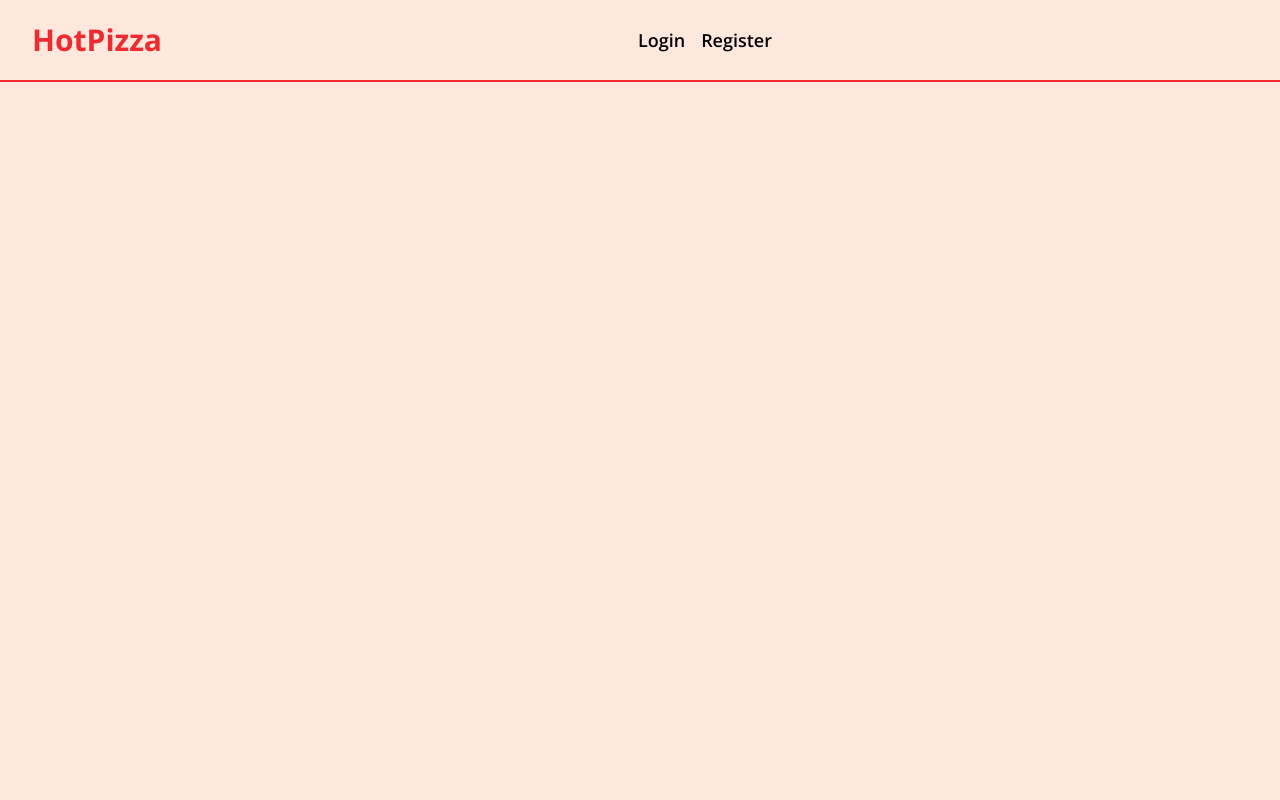
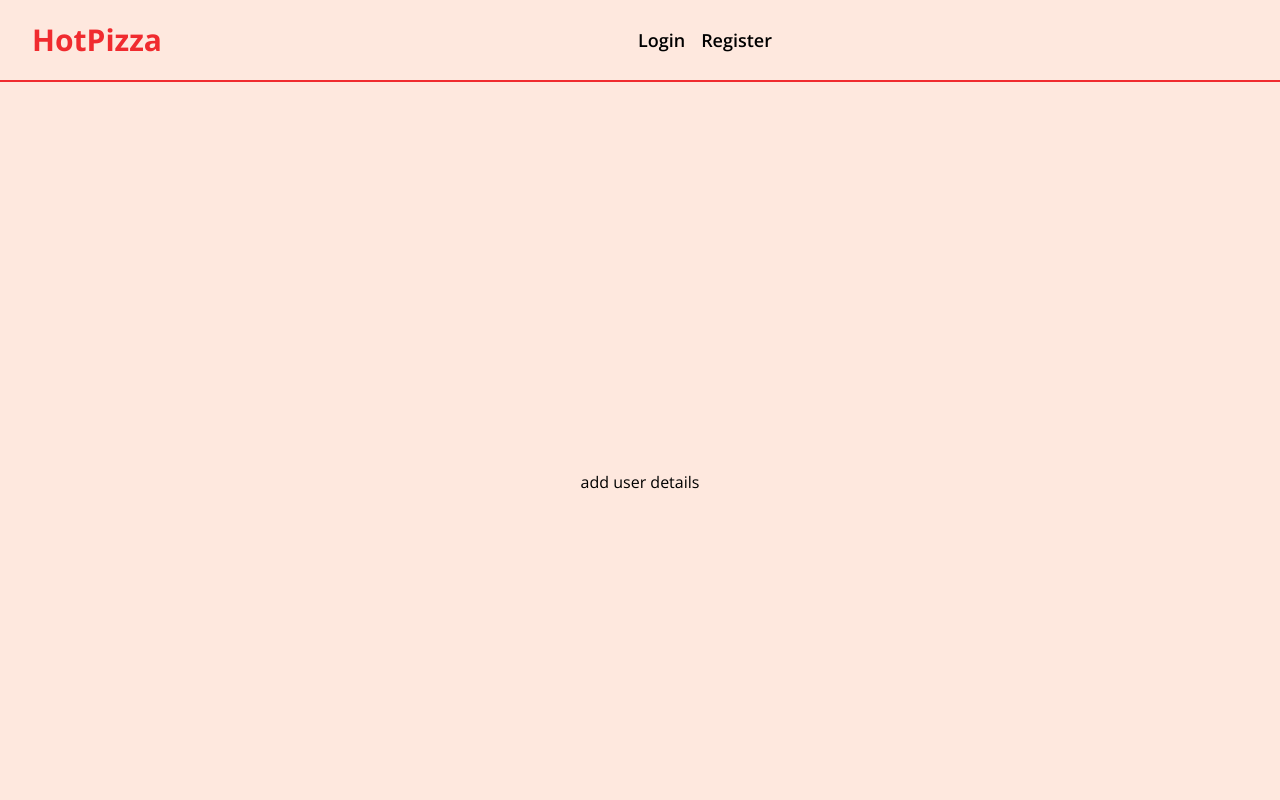
Before and after one commit to vikash0p/frontendpizza, a Next.js app: page /user in a window 1280 px wide. Shown: the top 800 px of the page. Built offline with nearby package versions, Linux system fonts and the light colour scheme; no server answers.

Commit message:
add user details

```diff
--- a/app/user/page.tsx
+++ b/app/user/page.tsx
@@ -11,6 +11,7 @@ const User = () => {
 
   return (
     <div className="w-full min-h-screen flex flex-col justify-center items-center text-center text-black">
+      <h1> add user details</h1>
         <h1 className=' text-black'>{user?.user?._id} </h1>
         <h1 className=' text-black'>{user?.user?.fullName} </h1>
         <h1 className=' text-black'>{user?.user?.email} </h1>
```
